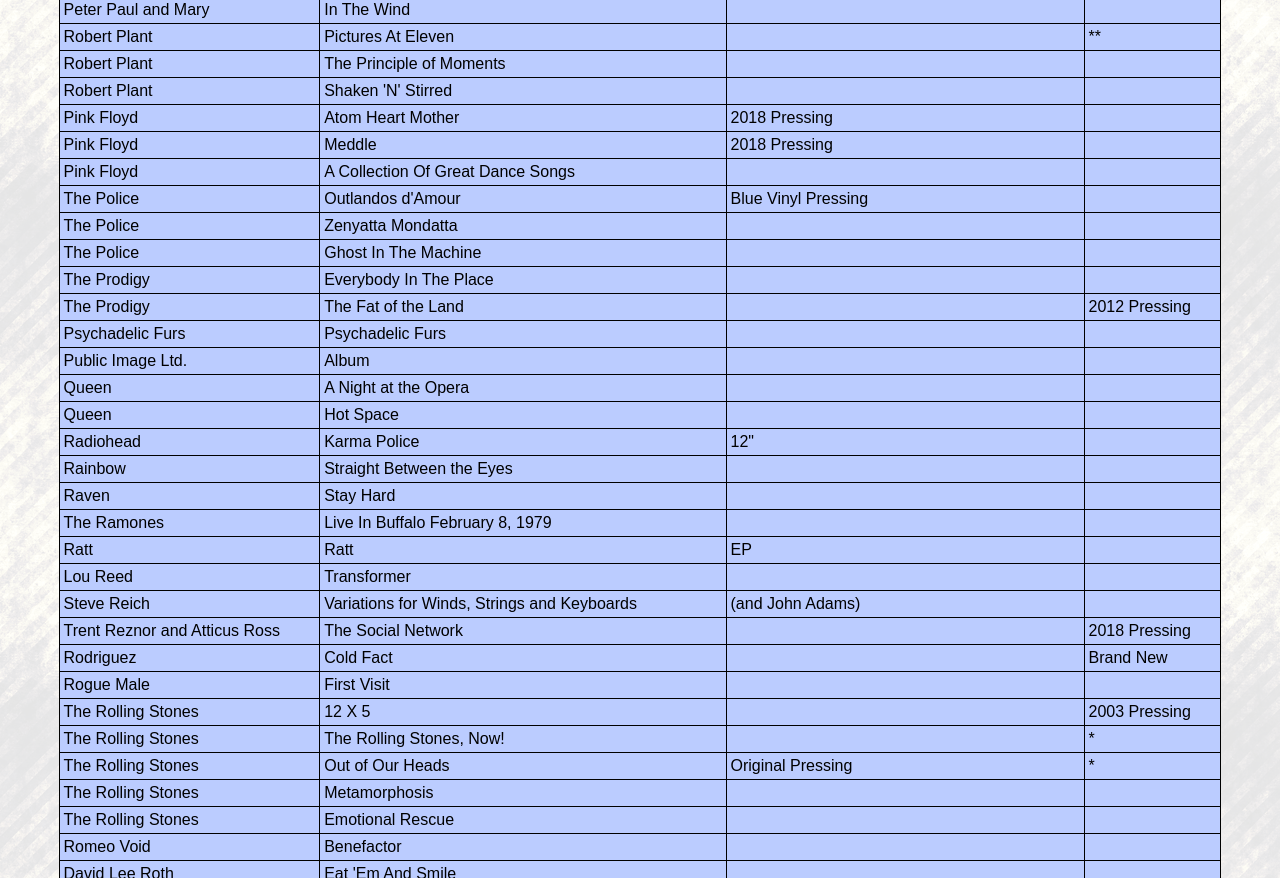
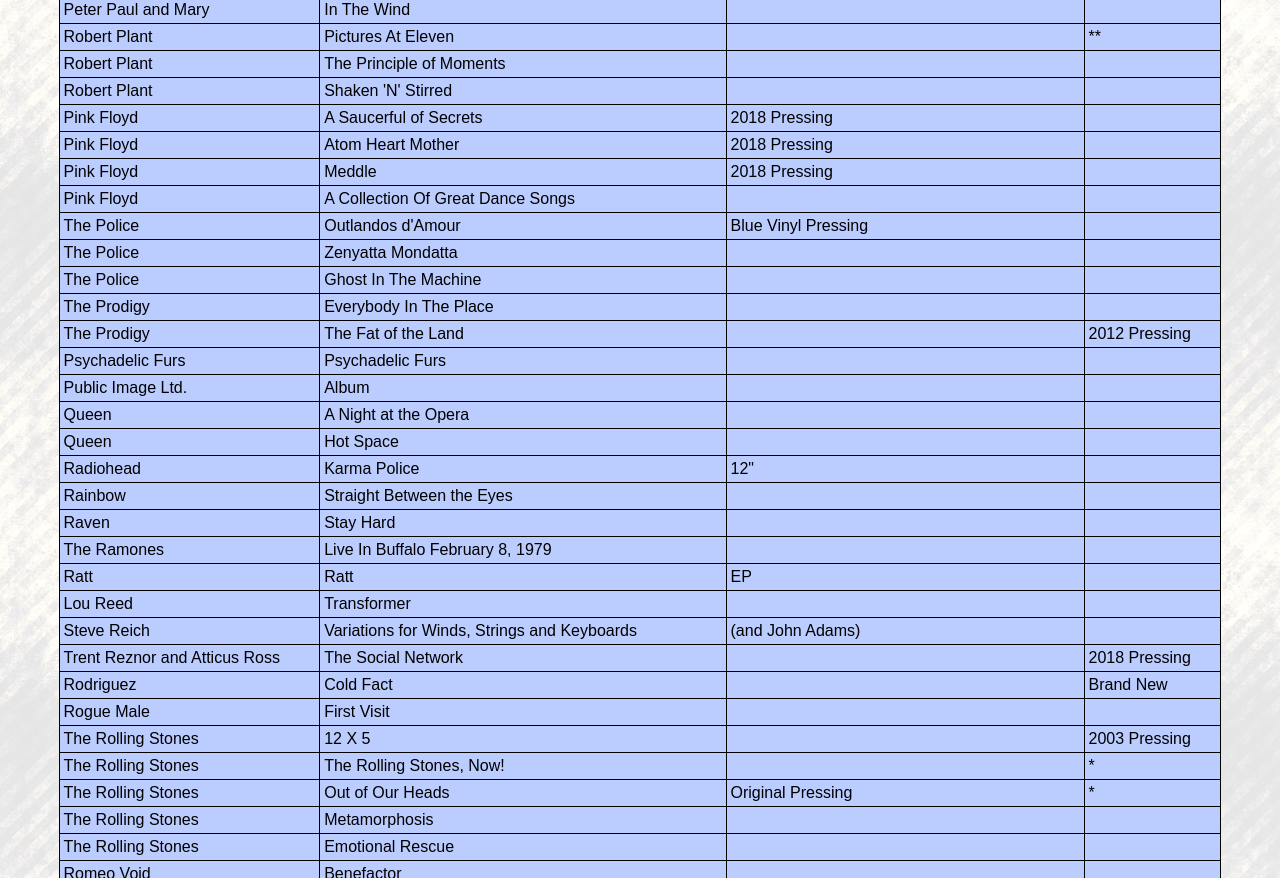
Before and after one commit to enobus5000/Enobus5000.github.io, a plain HTML site: page record_ns.html in a window 1280 px wide. Shown: the part 889-1767 px from the top of the page. Drawn offline with Linux system fonts and the light colour scheme.

Commit message:
Update record_ns.html
Pink Floyd A Saucerful of Secrets

```diff
--- a/record_ns.html
+++ b/record_ns.html
@@ -221,6 +221,13 @@
 <td align="left" bgcolor="#bbccff">Robert Plant</td>
 <td align="left" bgcolor="#bbccff">Shaken 'N' Stirred</td>
 <td align="left" bgcolor="#bbccff">&nbsp</td>
+<td align="left" bgcolor="#bbccff">&nbsp</td>
+</tr>
+
+<tr>
+<td align="left" bgcolor="#bbccff">Pink Floyd</td>
+<td align="left" bgcolor="#bbccff">A Saucerful of Secrets</td>
+<td align="left" bgcolor="#bbccff">2018 Pressing</td>
 <td align="left" bgcolor="#bbccff">&nbsp</td>
 </tr>
 
```
